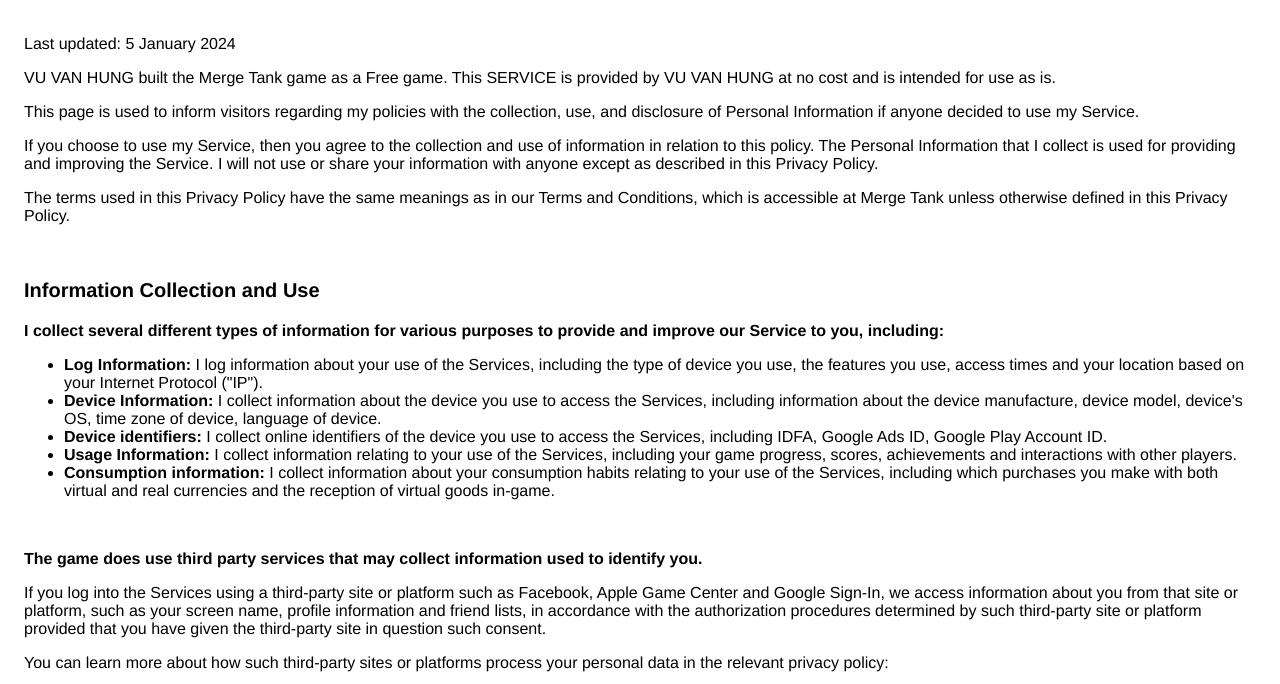
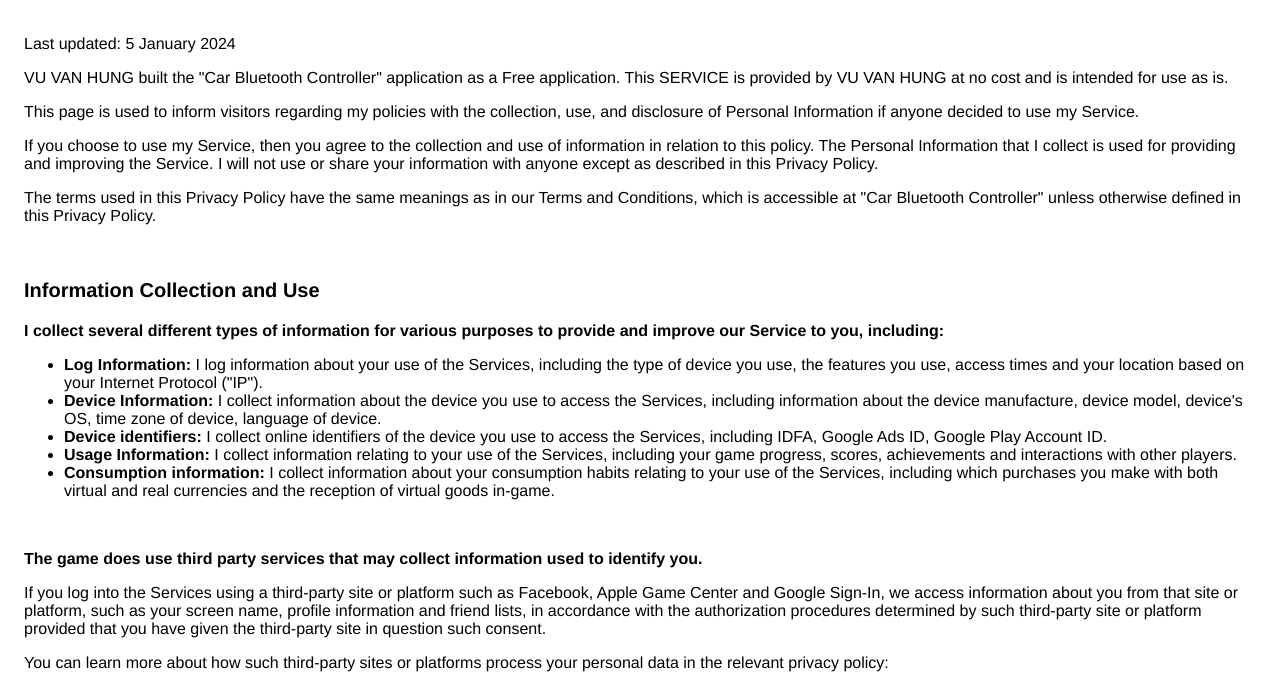
Before and after one commit to congatobu/game-privacy-policy, a plain HTML site: page car-bluetooth-controller.html in a window 1280 px wide. Shown: the part 116-800 px from the top of the page. Drawn offline with Linux system fonts and the light colour scheme.

Commit message:
Update car-bluetooth-controller.html

```diff
--- a/car-bluetooth-controller.html
+++ b/car-bluetooth-controller.html
@@ -16,8 +16,8 @@
 
 				</p>
 				<p>
-                    VU VAN HUNG built the Merge Tank game as
-                    a Free game. This SERVICE is provided by
+                    VU VAN HUNG built the "Car Bluetooth Controller" application as
+                    a Free application. This SERVICE is provided by
                     VU VAN HUNG at no cost and is intended for
                     use as is.
                   </p>
@@ -39,7 +39,7 @@
 				<p>
                     The terms used in this Privacy Policy have the same meanings
                     as in our Terms and Conditions, which is accessible at
-                    Merge Tank unless otherwise defined in this Privacy
+                    "Car Bluetooth Controller" unless otherwise defined in this Privacy
                     Policy.
 				</p>
 				<br>
@@ -360,7 +360,7 @@
 				<p>
 					You agree to pay all fees and applicable taxes incurred by you or anyone using an Account registered to you.
 					I may revise the pricing for the goods and services offered through the Service at any time.
-					YOU ACKNOWLEDGE THAT "MERGE TANK" GAME IS NOT REQUIRED TO PROVIDE A REFUND OR ANY REASON THAT YOU WILL NOT RECEIVE MONEY OR OTHER
+					YOU ACKNOWLEDGE THAT "CAR BLUETOOTH CONTROLLER" GAME IS NOT REQUIRED TO PROVIDE A REFUND OR ANY REASON THAT YOU WILL NOT RECEIVE MONEY OR OTHER
 					COMPENSATION FOR UNUSED VIRTUAL RESOURCES WHEN AN ACCOUNT IS CLOSED, WHETHER SUCH CLOSURE WAS VOLUNTARY OR INVOLUNTARY.
 				</p>
 				<br>
```
